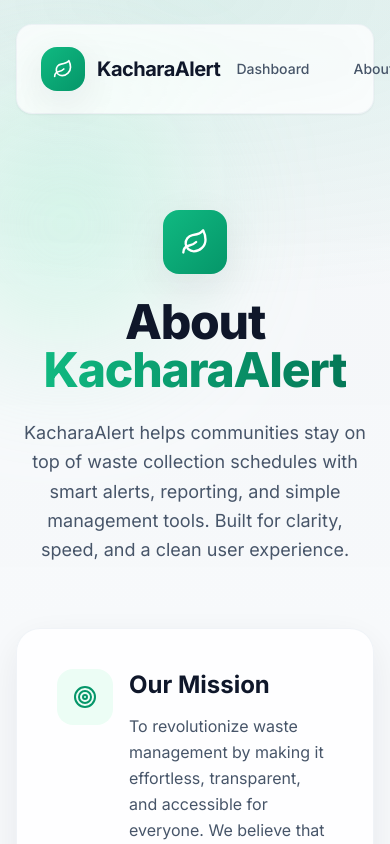
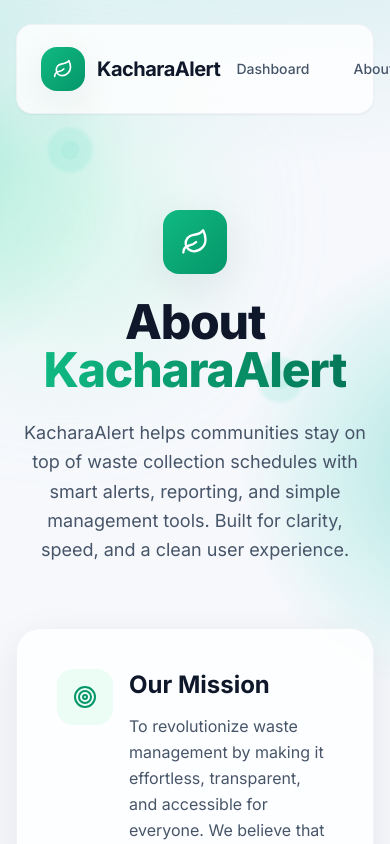
Before and after one commit to Abishek-077/KachraAlert-Frontend, a Next.js app in the folder front-end/: page /about in a window 390 px wide. Shown: the top 844 px of the page. Built offline with nearby package versions, Linux system fonts and the light colour scheme; no server answers.

Commit message:
fixing layout

```diff
--- a/front-end/app/globals.css
+++ b/front-end/app/globals.css
@@ -29,15 +29,84 @@ html[lang="ne"] body {
 
 /* Background effect */
 .kachra-bg {
+  position: relative;
+  background-color: rgb(246 248 252);
+}
+
+.kachra-bg::before,
+.kachra-bg::after {
+  content: "";
+  position: absolute;
+  inset: 0;
+  pointer-events: none;
+}
+
+.kachra-bg::before {
+  z-index: 0;
   background:
-    radial-gradient(1200px 500px at 50% 0%, rgba(16, 185, 129, 0.10), transparent 60%),
-    linear-gradient(to bottom, rgba(15, 23, 42, 0.02), transparent 35%);
+    radial-gradient(1120px 420px at 50% -120px, rgba(148, 224, 219, 0.42) 0%, rgba(227, 241, 244, 0.62) 52%, rgba(246, 248, 252, 0) 80%),
+    radial-gradient(430px 430px at -80px 170px, rgba(45, 206, 166, 0.58) 0%, rgba(132, 228, 203, 0.44) 42%, rgba(195, 237, 229, 0.30) 60%, rgba(246, 248, 252, 0) 78%),
+    radial-gradient(390px 390px at calc(100% + 90px) 620px, rgba(56, 201, 180, 0.50) 0%, rgba(137, 225, 214, 0.38) 44%, rgba(195, 238, 232, 0.27) 61%, rgba(246, 248, 252, 0) 79%),
+    radial-gradient(520px 280px at calc(100% + 140px) calc(100% + 40px), rgba(191, 230, 232, 0.42) 0%, rgba(246, 248, 252, 0) 74%);
+}
+
+.kachra-bg::after {
+  z-index: 1;
+  background:
+    radial-gradient(circle at 200px 180px, rgba(58, 214, 184, 0.23) 0 11px, rgba(58, 214, 184, 0.18) 12px 25px, rgba(58, 214, 184, 0) 30px),
+    radial-gradient(circle at calc(100% - 190px) 520px, rgba(58, 214, 184, 0.23) 0 11px, rgba(58, 214, 184, 0.18) 12px 25px, rgba(58, 214, 184, 0) 30px),
+    radial-gradient(circle at 52% calc(100% - 110px), rgba(58, 214, 184, 0.25) 0 10px, rgba(58, 214, 184, 0.17) 11px 24px, rgba(58, 214, 184, 0) 30px);
 }
 
 .dark .kachra-bg {
+  background-color: rgb(2 6 23);
+}
+
+.dark .kachra-bg::before {
   background:
-    radial-gradient(1200px 500px at 50% 0%, rgba(16, 185, 129, 0.08), transparent 60%),
-    linear-gradient(to bottom, rgba(15, 23, 42, 0.10), transparent 35%);
+    radial-gradient(1120px 420px at 50% -120px, rgba(16, 185, 129, 0.18) 0%, rgba(15, 23, 42, 0.58) 52%, rgba(2, 6, 23, 0) 80%),
+    radial-gradient(430px 430px at -80px 170px, rgba(16, 185, 129, 0.26) 0%, rgba(30, 41, 59, 0.37) 46%, rgba(2, 6, 23, 0) 80%),
+    radial-gradient(390px 390px at calc(100% + 90px) 620px, rgba(20, 184, 166, 0.28) 0%, rgba(30, 41, 59, 0.35) 46%, rgba(2, 6, 23, 0) 80%),
+    radial-gradient(520px 280px at calc(100% + 140px) calc(100% + 40px), rgba(30, 41, 59, 0.4) 0%, rgba(2, 6, 23, 0) 74%);
+}
+
+.dark .kachra-bg::after {
+  background:
+    radial-gradient(circle at 200px 180px, rgba(45, 212, 191, 0.12) 0 10px, rgba(45, 212, 191, 0.09) 11px 24px, rgba(45, 212, 191, 0) 30px),
+    radial-gradient(circle at calc(100% - 190px) 520px, rgba(45, 212, 191, 0.12) 0 10px, rgba(45, 212, 191, 0.09) 11px 24px, rgba(45, 212, 191, 0) 30px),
+    radial-gradient(circle at 52% calc(100% - 110px), rgba(45, 212, 191, 0.14) 0 9px, rgba(45, 212, 191, 0.1) 10px 23px, rgba(45, 212, 191, 0) 30px);
+}
+
+@media (max-width: 900px) {
+  .kachra-bg::before {
+    background:
+      radial-gradient(900px 320px at 50% -90px, rgba(148, 224, 219, 0.36) 0%, rgba(227, 241, 244, 0.52) 56%, rgba(246, 248, 252, 0) 80%),
+      radial-gradient(300px 300px at -110px 140px, rgba(45, 206, 166, 0.48) 0%, rgba(132, 228, 203, 0.33) 46%, rgba(246, 248, 252, 0) 82%),
+      radial-gradient(280px 280px at calc(100% + 80px) 470px, rgba(56, 201, 180, 0.42) 0%, rgba(137, 225, 214, 0.3) 47%, rgba(246, 248, 252, 0) 82%),
+      radial-gradient(420px 220px at calc(100% + 120px) calc(100% + 30px), rgba(191, 230, 232, 0.32) 0%, rgba(246, 248, 252, 0) 74%);
+  }
+
+  .kachra-bg::after {
+    background:
+      radial-gradient(circle at 18% 150px, rgba(58, 214, 184, 0.2) 0 9px, rgba(58, 214, 184, 0.13) 10px 20px, rgba(58, 214, 184, 0) 25px),
+      radial-gradient(circle at calc(100% - 110px) 380px, rgba(58, 214, 184, 0.2) 0 9px, rgba(58, 214, 184, 0.13) 10px 20px, rgba(58, 214, 184, 0) 25px),
+      radial-gradient(circle at 50% calc(100% - 80px), rgba(58, 214, 184, 0.21) 0 8px, rgba(58, 214, 184, 0.13) 9px 20px, rgba(58, 214, 184, 0) 25px);
+  }
+
+  .dark .kachra-bg::before {
+    background:
+      radial-gradient(900px 320px at 50% -90px, rgba(16, 185, 129, 0.16) 0%, rgba(15, 23, 42, 0.48) 56%, rgba(2, 6, 23, 0) 80%),
+      radial-gradient(300px 300px at -110px 140px, rgba(16, 185, 129, 0.2) 0%, rgba(30, 41, 59, 0.3) 46%, rgba(2, 6, 23, 0) 82%),
+      radial-gradient(280px 280px at calc(100% + 80px) 470px, rgba(20, 184, 166, 0.22) 0%, rgba(30, 41, 59, 0.28) 47%, rgba(2, 6, 23, 0) 82%),
+      radial-gradient(420px 220px at calc(100% + 120px) calc(100% + 30px), rgba(30, 41, 59, 0.3) 0%, rgba(2, 6, 23, 0) 74%);
+  }
+
+  .dark .kachra-bg::after {
+    background:
+      radial-gradient(circle at 18% 150px, rgba(45, 212, 191, 0.11) 0 9px, rgba(45, 212, 191, 0.08) 10px 20px, rgba(45, 212, 191, 0) 25px),
+      radial-gradient(circle at calc(100% - 110px) 380px, rgba(45, 212, 191, 0.11) 0 9px, rgba(45, 212, 191, 0.08) 10px 20px, rgba(45, 212, 191, 0) 25px),
+      radial-gradient(circle at 50% calc(100% - 80px), rgba(45, 212, 191, 0.12) 0 8px, rgba(45, 212, 191, 0.09) 9px 20px, rgba(45, 212, 191, 0) 25px);
+  }
 }
 
 /* Smooth transitions for theme changes */
```
